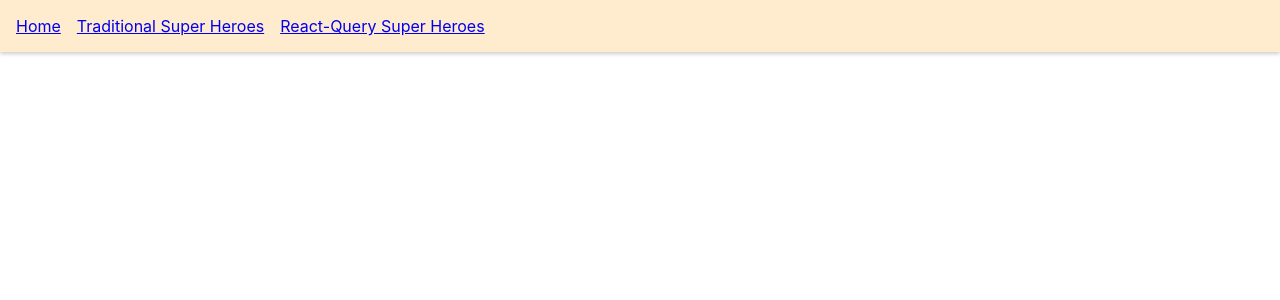
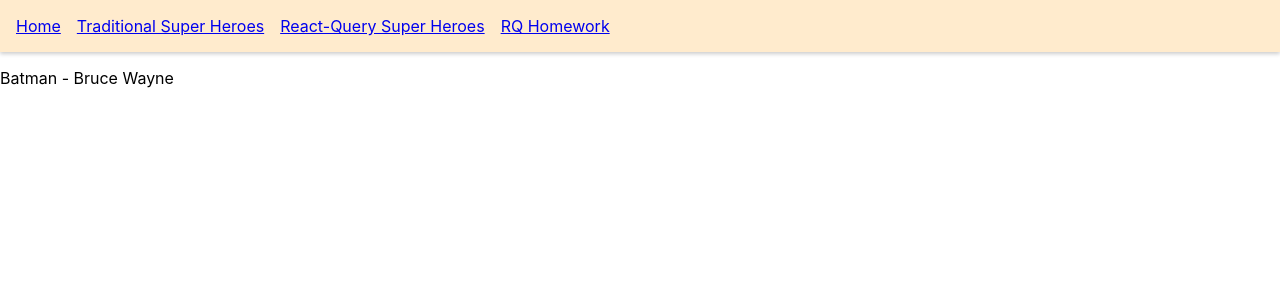
Before and after one commit to PeterSYoo/react-query-longer-tutorial, a React (Vite) app: page /rq-super-heroes/1 in a window 1280 px wide. Shown: the top 300 px of the page. Built offline with nearby package versions, Linux system fonts and the light colour scheme; data requests are answered from the project's data file.

Commit message:
wip: adds query by id

```diff
--- a/src/App.tsx
+++ b/src/App.tsx
@@ -5,8 +5,10 @@ import { ReactQueryDevtools } from 'react-query/devtools';
 import HomePage from './components/home.page';
 import RQSuperHeroesPage from './components/rqsuperheroes.page';
 import SuperHeroesPage from './components/superheroes.page';
+import RQHomework from './components/rqhomework.page';
 import Nav from './components/nav.components';
 import { BrowserRouter, Routes, Route } from 'react-router-dom';
+import RQSuperHero from './components/rqsuperhero.page';
 
 const queryClient = new QueryClient();
 
@@ -20,6 +22,8 @@ function App() {
             <Route path="/" element={<HomePage />} />
             <Route path="/super-heroes" element={<SuperHeroesPage />} />
             <Route path="/rq-super-heroes" element={<RQSuperHeroesPage />} />
+            <Route path="/rq-super-heroes/:heroId" element={<RQSuperHero />} />
+            <Route path="/rq-homework" element={<RQHomework />} />
           </Routes>
         </BrowserRouter>
         <ReactQueryDevtools initialIsOpen={false} position="bottom-right" />
--- a/src/components/nav.components.tsx
+++ b/src/components/nav.components.tsx
@@ -15,6 +15,9 @@ const Nav = () => {
           <li>
             <Link to="/rq-super-heroes">React-Query Super Heroes</Link>
           </li>
+          <li>
+            <Link to="/rq-homework">RQ Homework</Link>
+          </li>
         </ul>
       </nav>
     </div>
--- /dev/null
+++ b/src/components/rqhomework.page.tsx
@@ -0,0 +1,66 @@
+import React from 'react';
+import useHomework from '../hooks/useHomework';
+
+interface Hero {
+  name: string;
+}
+
+interface Data {
+  data: any;
+}
+
+interface Error {
+  error: object;
+}
+
+interface Results {
+  isLoading: {};
+  data: any;
+  isError: {};
+  error: any;
+  isFetching: {};
+  refetch: () => void;
+}
+
+const RQHomework = () => {
+  const onSuccess = (data: Data) => {
+    console.log('Perform side effect after data fetching', data);
+  };
+
+  const onError = (error: Error) => {
+    console.log('Perform side effect after data fetching', error);
+  };
+
+  const { isLoading, isError, isFetching, error, data, refetch }: Results =
+    useHomework(onSuccess, onError);
+
+  if (isLoading || isFetching) {
+    return <h2>Loading...</h2>;
+  }
+
+  if (isError) {
+    return <h2>{error.message}</h2>;
+  }
+
+  return (
+    <div>
+      {/* refetch fetches data */}
+      <button onClick={refetch}>Fetch Heroes</button>
+      {/* {data?.data.map((hero: Hero) => (
+        <div key={hero.name}>{hero.name}</div>
+      ))} */}
+
+      {data ? (
+        <></>
+      ) : (
+        <>
+          {data?.data.map((hero: any) => (
+            <div key={hero.name}>{hero.name}</div>
+          ))}
+        </>
+      )}
+    </div>
+  );
+};
+
+export default RQHomework;
--- /dev/null
+++ b/src/components/rqsuperhero.page.tsx
@@ -0,0 +1,24 @@
+import React from 'react';
+import { useParams } from 'react-router-dom';
+import useSuperHeroData from '../hooks/useSuperHeroData';
+
+const RQSuperHero = () => {
+  const { heroId } = useParams();
+  const { isLoading, data, isError, error } = useSuperHeroData(heroId);
+
+  if (isLoading) {
+    return <h2>Loading...</h2>;
+  }
+
+  if (isError) {
+    return <h2>Error...</h2>;
+  }
+
+  return (
+    <div>
+      {data?.data.name} - {data?.data.alterEgo}
+    </div>
+  );
+};
+
+export default RQSuperHero;
--- a/src/components/rqsuperheroes.page.tsx
+++ b/src/components/rqsuperheroes.page.tsx
@@ -2,6 +2,7 @@ import React from 'react';
 // import { useQuery } from 'react-query';
 // import axios from 'axios';
 import useSuperHeroesData from '../hooks/useSuperHeroesData'; //custom query hook
+import { Link } from 'react-router-dom';
 
 interface Hero {
   name: string;
@@ -75,8 +76,10 @@ const RQSuperHeroesPage = () => {
       {/* {data?.data.map((hero: Hero) => (
         <div key={hero.name}>{hero.name}</div>
       ))} */}
-      {data.map((heroName: any) => (
-        <div key={heroName}>{heroName}</div>
+      {data?.data.map((hero: any) => (
+        <div key={hero.id}>
+          <Link to={`/rq-super-heroes/${hero.id}`}>{hero.name}</Link>
+        </div>
       ))}
     </div>
   );
--- /dev/null
+++ b/src/hooks/useHomework.ts
@@ -0,0 +1,21 @@
+import { useQuery } from 'react-query';
+import axios from 'axios';
+
+const fetchHomework = () => {
+  return axios.get('http://localhost:4000/superheroes');
+};
+
+const useHomework = (onSuccess: any, onError: any) => {
+  return useQuery('homework', fetchHomework, {
+    // staleTime: 0,
+    // refetchOnMount: false, //refetches on page load
+    // refetchOnWindowFocus: true, //refetches on window focus
+    // refetchInterval: 2000, //refetches every 2 seconds
+    // refetchIntervalInBackground: true, //refetches even when browser isn't in focus
+    // enabled: true, //disables automatic fetching of data
+    onSuccess,
+    onError,
+  });
+};
+
+export default useHomework;
--- /dev/null
+++ b/src/hooks/useSuperHeroData.ts
@@ -0,0 +1,14 @@
+import React from 'react';
+import { useQuery } from 'react-query';
+import axios from 'axios';
+
+const fetchSuperHero = ({ queryKey }: any) => {
+  const heroId = queryKey[1];
+  return axios.get(`http://localhost:4000/superheroes/${heroId}`);
+};
+
+const useSuperHeroData = (heroId: any) => {
+  return useQuery(['super-hero', heroId], fetchSuperHero);
+};
+
+export default useSuperHeroData;
--- a/src/hooks/useSuperHeroesData.ts
+++ b/src/hooks/useSuperHeroesData.ts
@@ -12,14 +12,14 @@ const useSuperHeroesData = (onSuccess: any, onError: any) => {
     // refetchOnWindowFocus: true, //refetches on window focus
     // refetchInterval: 2000, //refetches every 2 seconds
     // refetchIntervalInBackground: true, //refetches even when browser isn't in focus
-    // enabled: false, //disables automatic fetching of data
+    enabled: false,
     onSuccess,
     onError,
-    select: (data) => {
-      //transform or select part of the data from the useQuery function
-      const superHeroNames = data.data.map((hero: any) => hero.name);
-      return superHeroNames;
-    },
+    // select: (data) => {
+    //   //transform or select part of the data from the useQuery function
+    //   const superHeroNames = data.data.map((hero: any) => hero.name);
+    //   return superHeroNames;
+    // },
   });
 };
 
```
